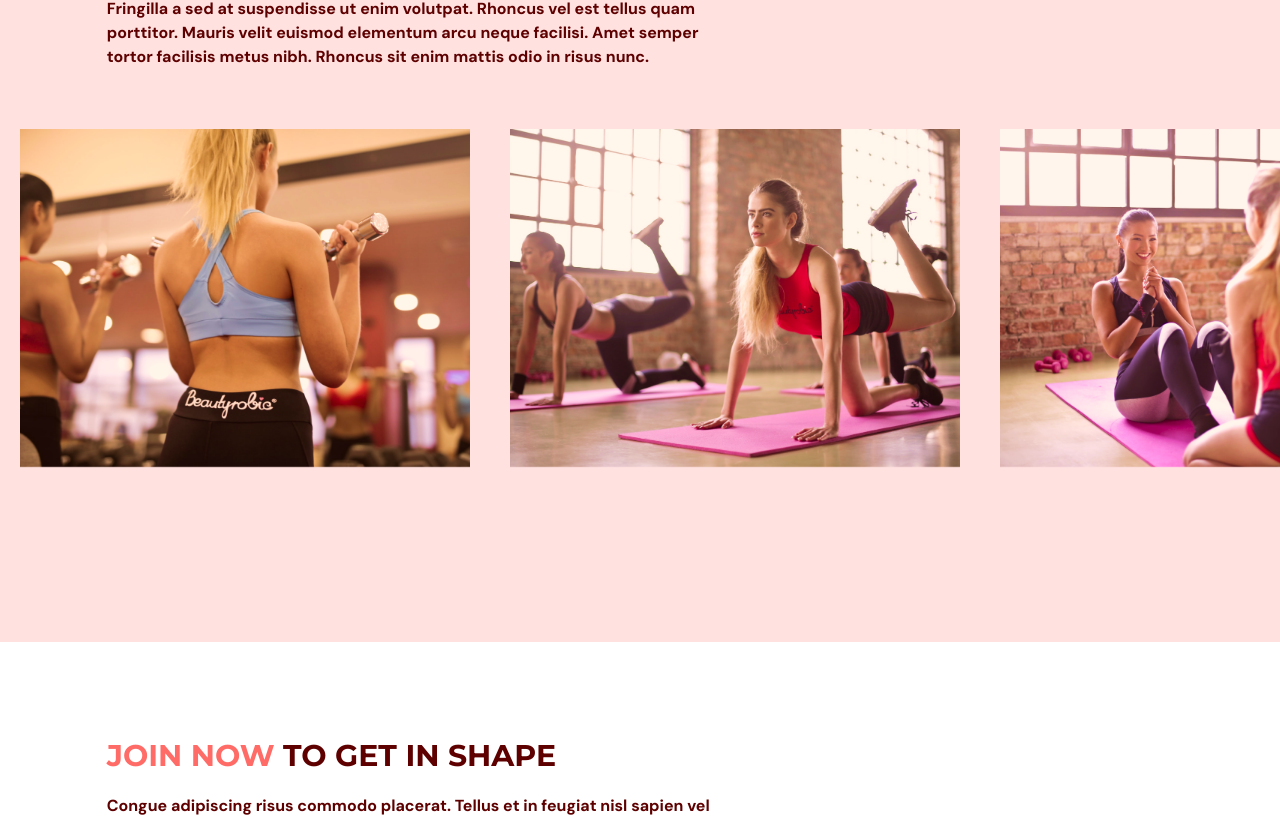
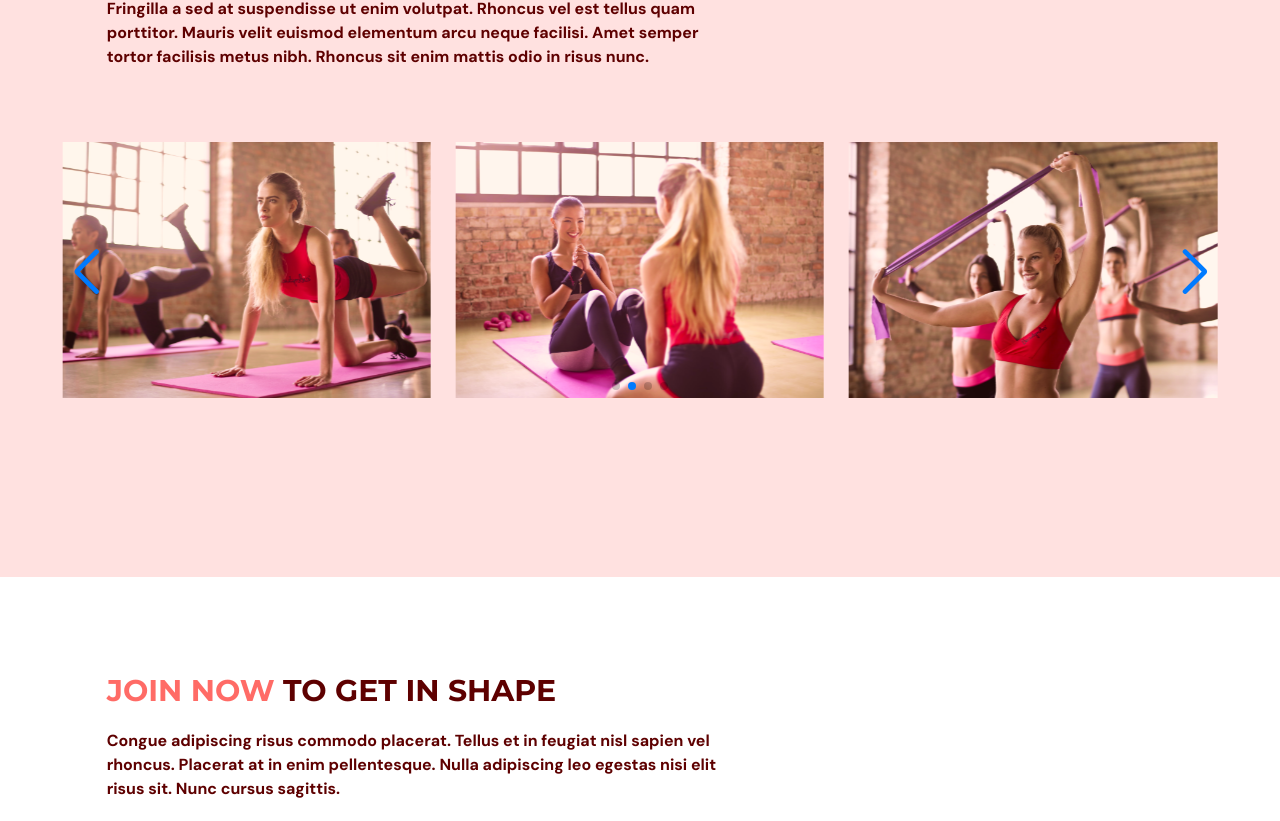
Before and after one commit to sdy2000/gym-typescript, a React (Vite) app: page / in a window 1280 px wide. Shown: the part 2372-3193 px from the top of the page. Built offline with nearby package versions, Linux system fonts and the light colour scheme.

Commit message:
Create ClassSlider component and updat UorClasses component

```diff
--- a/package.json
+++ b/package.json
@@ -15,7 +15,8 @@
     "react": "^18.2.0",
     "react-anchor-link-smooth-scroll": "^1.0.12",
     "react-dom": "^18.2.0",
-    "react-hook-form": "^7.45.4"
+    "react-hook-form": "^7.45.4",
+    "swiper": "^10.1.0"
   },
   "devDependencies": {
     "@types/node": "^20.4.8",
--- a/src/scenes/ourClasses/Class.tsx
+++ b/src/scenes/ourClasses/Class.tsx
@@ -5,18 +5,17 @@ type Props = {
 };
 
 const Class = ({ name, description, image }: Props) => {
-  const overlayStyles = `p-5 absolute z-30 flex
-  h-[380px] w-[450px] flex-col items-center justify-center
-  whitespace-normal bg-primary-500 text-center text-white
-  opacity-0 transition duration-500 hover:opacity-90`;
-
   return (
-    <li className="relative mx-5 inline-block h-[380px] w-[450px]">
-      <div className={overlayStyles}>
+    <li className="relative inline-block h-64 w-full overflow-hidden">
+      <div className="absolute z-30 flex h-72 w-full flex-col items-center justify-center whitespace-normal bg-primary-500 text-center text-white opacity-0 transition duration-500 hover:opacity-90">
         <p className="text-2xl">{name}</p>
         <p className="mt-5">{description}</p>
       </div>
-      <img alt={`${image}`} src={image} />
+      <img
+        className="w-full h-full object-cover"
+        alt={`${image}`}
+        src={image}
+      />
     </li>
   );
 };
--- /dev/null
+++ b/src/scenes/ourClasses/ClassSlider.tsx
@@ -0,0 +1,59 @@
+// Import Swiper React components
+import { Swiper, SwiperSlide } from "swiper/react";
+
+// Import Swiper styles
+import "swiper/css/pagination";
+import "swiper/css/navigation";
+import "swiper/css";
+
+// import required modules
+import { Autoplay, Pagination, Navigation } from "swiper/modules";
+import { classes } from "./data/classes";
+import { ClassType } from "@/shared/types";
+import Class from "./Class";
+
+type Props = {};
+
+function ClassSlider({}: Props) {
+  return (
+    <Swiper
+      slidesPerView={1}
+      spaceBetween={10}
+      autoplay={{
+        delay: 2500,
+        disableOnInteraction: false,
+      }}
+      pagination={{
+        clickable: true,
+      }}
+      navigation={true}
+      breakpoints={{
+        768: {
+          slidesPerView: 2,
+          spaceBetween: 30,
+        },
+        1240: {
+          slidesPerView: 3,
+          spaceBetween: 25,
+        },
+        1500: {
+          slidesPerView: 4,
+          spaceBetween: 30,
+        },
+      }}
+      modules={[Autoplay, Pagination, Navigation]}
+      className="mySwiper"
+    >
+      {classes.map((item: ClassType, index) => (
+        <SwiperSlide key={`${item.name}-${index}`}>
+          <Class
+            name={item.name}
+            description={item.description}
+            image={item.image}
+          />
+        </SwiperSlide>
+      ))}
+    </Swiper>
+  );
+}
+export default ClassSlider;
--- a/src/scenes/ourClasses/index.tsx
+++ b/src/scenes/ourClasses/index.tsx
@@ -1,14 +1,16 @@
-import { ClassType, SelectedPage } from "@/shared/types";
+import { SelectedPage } from "@/shared/types";
 import { motion } from "framer-motion";
 import { HText } from "@/components";
-import Class from "./Class";
-import { classes } from "./data/classes";
+import ClassSlider from "./ClassSlider";
 
 type Props = { setSelectedPage: (value: SelectedPage) => void };
 
 const OurClasses = ({ setSelectedPage }: Props) => {
   return (
-    <section id="ourclasses" className="w-full bg-primary-100 py-40">
+    <section
+      id="ourclasses"
+      className="w-full bg-primary-100 py-40 overflow-hidden"
+    >
       <motion.div
         onViewportEnter={() => setSelectedPage(SelectedPage.OurClasses)}
       >
@@ -33,17 +35,10 @@ const OurClasses = ({ setSelectedPage }: Props) => {
             </p>
           </div>
         </motion.div>
-        <div className="mt-10 h-[353px] w-full overflow-x-auto overflow-y-hidden">
-          <ul className="w-[2800px] whitespace-nowrap">
-            {classes.map((item: ClassType, index) => (
-              <Class
-                key={`${item.name}-${index}`}
-                name={item.name}
-                description={item.description}
-                image={item.image}
-              />
-            ))}
-          </ul>
+        <div className="mt-10 h-72 w-full flex justify-center items-center mx-8 self-center pr-8 xs:pr-16">
+          <div className="w-[95%] overflow-hidden">
+            <ClassSlider />
+          </div>
         </div>
       </motion.div>
     </section>
```
Also changed, not shown: 1 other file (tests, documents, lock files or other folders).
